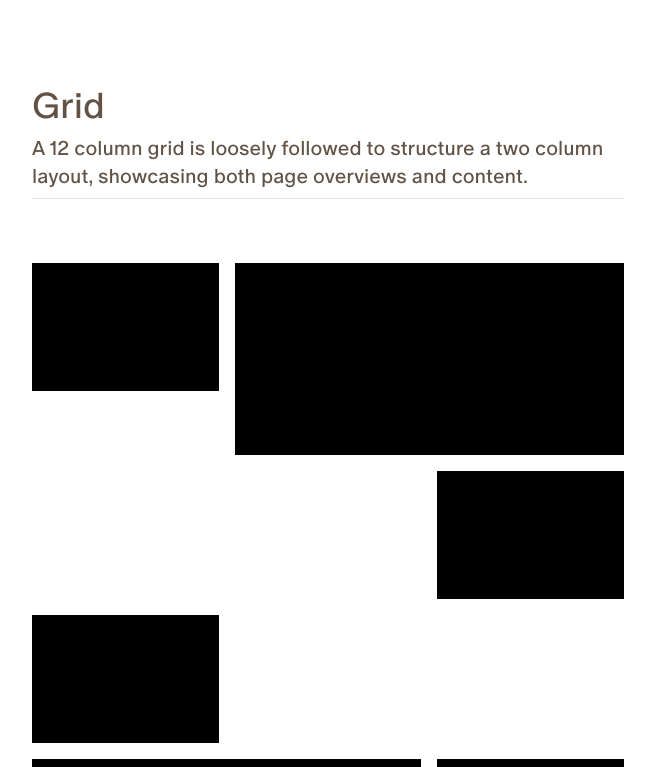
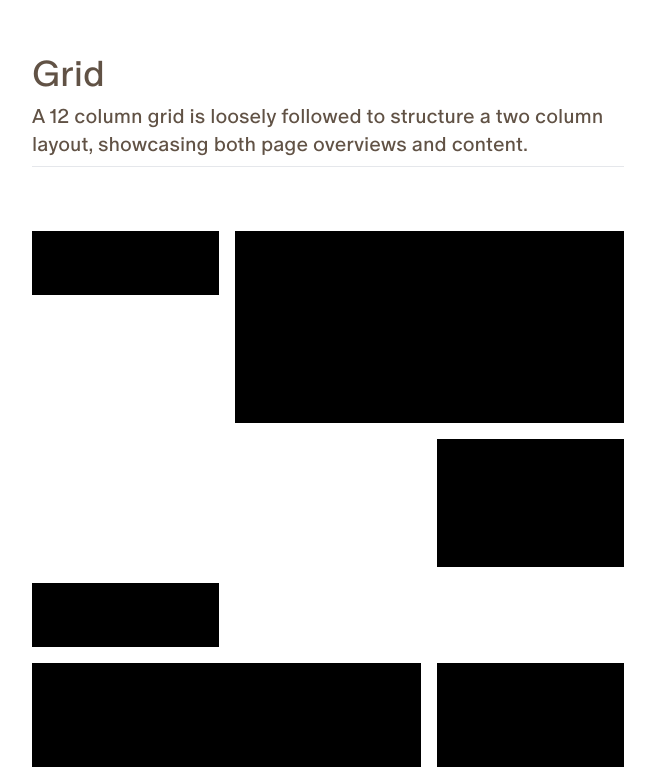
Before and after one commit to nethen/portfolioNext-summer, a Next.js app: page /style in a window 1280 px wide. Shown: the part 2033-2800 px from the top of the page, without its empty margins (624-1279 px from the left). Built offline with nearby package versions, Linux system fonts and the light colour scheme.

Commit message:
Testing new layout for case study

```diff
--- a/app/(sub)/layout.js
+++ b/app/(sub)/layout.js
@@ -58,7 +58,7 @@ export default function RootLayout({ children }) {
   return (
     <html lang="en">
       <body className={`${oracle.className}`}>
-        <main className='grid grid-cols-12 gap-x-2 md:gap-x-4 lg:gap-x-8 px-4 text-theme lg:px-8 max-lg:mt-16'>
+        <main className='grid grid-cols-12 gap-x-2 md:gap-x-4 lg:gap-x-8 px-4 text-theme lg:px-8 mt-16'>
           {children}
         </main>
       </body>
--- a/app/(sub)/projects/deciem/page.js
+++ b/app/(sub)/projects/deciem/page.js
@@ -17,19 +17,20 @@ export default function ProjectPage({ params }) {
   return (
     <>
       <Navbar/>
-      <section className="col-span-full md:mt-[4.5rem] lg:mt-[7.5rem] mb-4">
+      {/* <section className="col-span-full md:mt-[4.5rem] lg:mt-[7.5rem] mb-4">
+        <h1>Dictionary+</h1>
+        <p>A 3 week UX design project, serving skincare science to the uninitiated</p> */}
+        {/* <Image src="/img/deciem/header2.png" width={2880} height={1620}/> */}
+      {/* </section> */}
+      <section className="col-span-full md:col-span-5 md:sticky md:h-[calc(100vh-4rem)] md:top-14 md:pt-6 lg:pt-8 mb-4 overflow-y-auto">
+        <motion.figure
+          className="@container flex justify-center items-center bg-theme-background mb-4">
+                <motion.video
+                className="p-4 @sm:p-8 @lg:p-12"
+                disablePictureInPicture playsInline muted autoPlay loop src="https://www.sfu.ca/~nla61/videos/deciem/micro_intro.mp4"></motion.video>
+        </motion.figure>
         <h1>Dictionary+</h1>
         <p>A 3 week UX design project, serving skincare science to the uninitiated</p>
-        {/* <Image src="/img/deciem/header2.png" width={2880} height={1620}/> */}
-      </section>
-      <section className="col-span-full md:col-span-5 md:sticky md:h-[calc(100vh-4rem)] md:top-14 md:pt-6 lg:pt-8 mb-4 overflow-y-auto">
-        <figure
-          m
-          className="absolute @container flex justify-center items-center bg-theme-background mb-4">
-                <video
-                className="p-4 @sm:p-8 @lg:p-12"
-                disablePictureInPicture playsInline muted autoPlay loop src="https://www.sfu.ca/~nla61/videos/deciem/micro_intro.mp4"></video>
-        </figure>
       </section>
       <section className="col-span-full md:col-span-6 md:col-end-13">
 
--- a/app/(sub)/style/page.js
+++ b/app/(sub)/style/page.js
@@ -39,7 +39,7 @@ export default function StyleGuide() {
       </section>
       <section className="col-span-full md:col-span-6 md:col-end-13">
 
-        <SideContainer paddingTop={true} id="type">
+        <SideContainer id="type">
           <Header header="Typography" sticky={true}>
             <p>All typographic elements are set in <AnimLink href="https://abcdinamo.com/typefaces/oracle" target="_blank">ABC Oracle</AnimLink>&mdash;a clear and legible typeface with a less rigid construction.</p>
           </Header>
@@ -56,7 +56,7 @@ export default function StyleGuide() {
           </figure>
         </SideContainer>
 
-        <SideContainer paddingTop={true} id="colour">
+        <SideContainer id="colour">
           <Header header="Colour" sticky={true}>
             <p>Rather than pure black and white, a neutral palette of browns and beiges provides some warmth when describing the work.</p>
           </Header>
@@ -69,7 +69,7 @@ export default function StyleGuide() {
         </SideContainer>
 
         {/* https://codesandbox.io/s/framer-motion-track-element-position-wnzctr?from-embed=&file=/src/App.tsx:23-106 */}
-        <SideContainer paddingTop={true} passRef={ref} id="grid">
+        <SideContainer passRef={ref} id="grid">
           <Header header="Grid" sticky={true}>
             <p>A 12 column grid is loosely followed to structure a two column layout, showcasing both page overviews and content.</p>
           </Header>
@@ -82,7 +82,7 @@ export default function StyleGuide() {
           {<GridOverlay isVisible={isInView}/>}
         </SideContainer>
 
-        <SideContainer paddingTop={true} id="Motion">
+        <SideContainer id="motion">
           <Header header="Motion" sticky={true}>
             <p>Using Framer Motion, most interactive elements in motion ease out on a circular curve for a more dynamic appearance.</p>
           </Header>
--- a/components/Grids/ImageGrid.js
+++ b/components/Grids/ImageGrid.js
@@ -1,6 +1,7 @@
 'use client'
 import React from "react";
 import { useState, useEffect } from "react";
+import { motion, AnimatePresence } from "framer-motion";
 
 const ImageGrid = (props) => {
     const [variant, setVariant] = useState(props.variant ? props.variant : undefined);
@@ -14,10 +15,29 @@ const ImageGrid = (props) => {
         console.log(variant);
     }
     return(
-        <div className="grid grid-cols-6 gap-x-2 lg:gap-x-4 my-2 lg:my-4">
-            {variant < 4 && <div className={`${variant % 2 == 0 ? 'col-span-4 h-48' : 'col-span-2 h-32'} bg-black`}></div>}
-            {variant >= 2 && <div className={`${variant % 2 == 1 ? 'col-span-4 h-48' : 'col-span-2 h-32'} col-end-7 bg-black`}></div>}
-        </div>
+        <motion.div className="grid grid-cols-6 gap-x-2 lg:gap-x-4 my-2 lg:my-4" onClick={test}>
+            <AnimatePresence>
+                {variant < 4 &&
+                <motion.div
+                className={`${variant % 2 == 0 ? 'col-span-4 h-48' : 'col-span-2 h-32'} bg-black`}
+                initial={{
+                    height: 0,
+                    columnSpan: 0
+                }}
+                animate={{
+                    height: variant % 2 == 0 ? "8rem" : "4rem",
+                    columnSpan: variant % 2 == 0 ? 4 : 2,
+
+                }}
+                exit={{
+                    height: 0,
+                    columnSpan: 0
+                }}
+                >
+                </motion.div>}
+                {variant >= 2 && <motion.div className={`${variant % 2 == 1 ? 'col-span-4 h-48' : 'col-span-2 h-32'} col-end-7 bg-black`}></motion.div>}
+            </AnimatePresence>
+        </motion.div>
     )
 }
 
--- a/components/Layouts/SideContainer.js
+++ b/components/Layouts/SideContainer.js
@@ -1,6 +1,6 @@
-const SideContainer = ({ id, passRef, paddingTop, children }) => {
+const SideContainer = ({ id, passRef, children }) => {
     return(
-        <div className={`${paddingTop && `pt-8`} group mb-32`} id={id} ref={passRef}>
+        <div className={`group mb-32`} id={id} ref={passRef}>
             { children }
         </div>
     )
```
